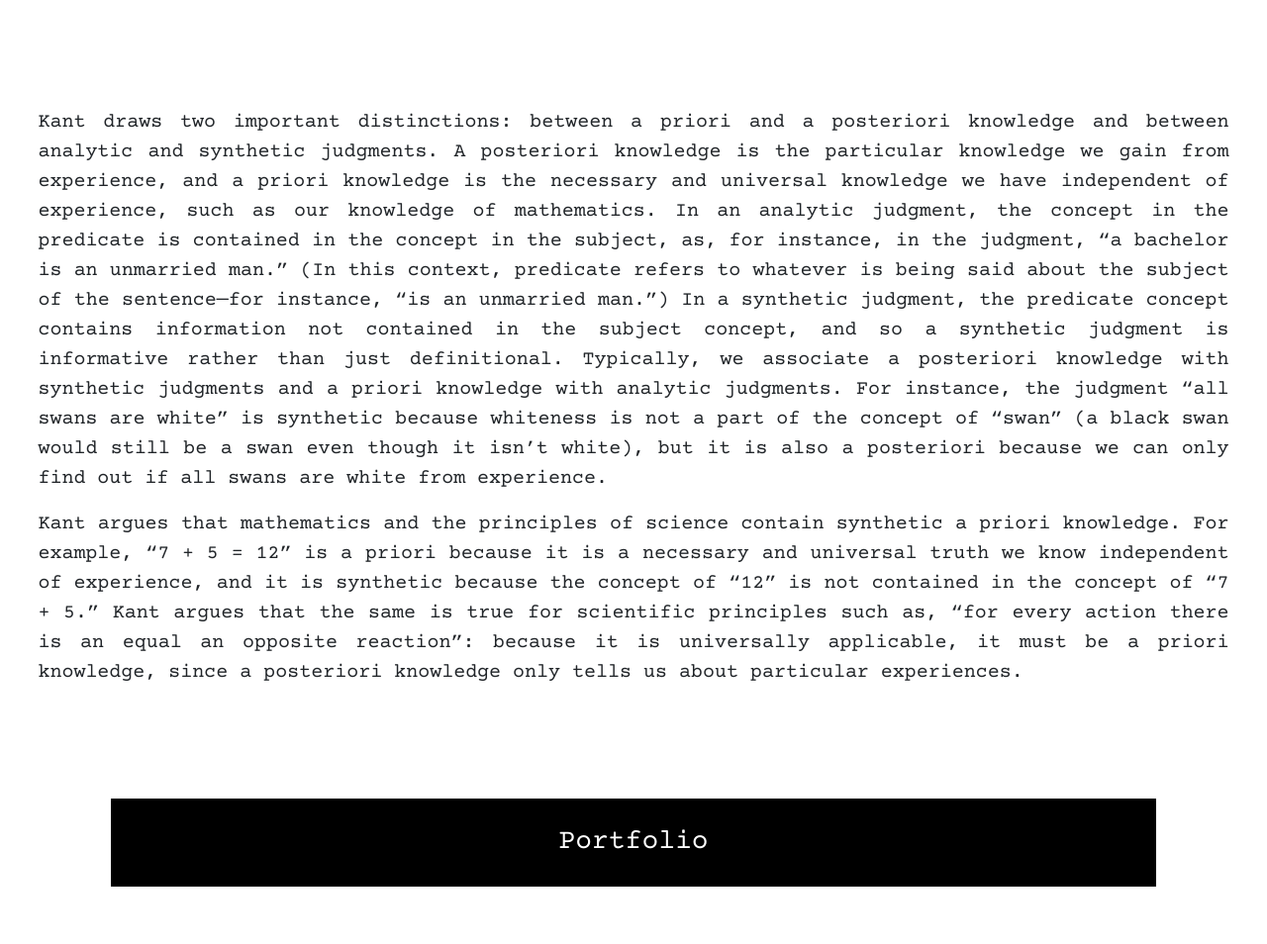
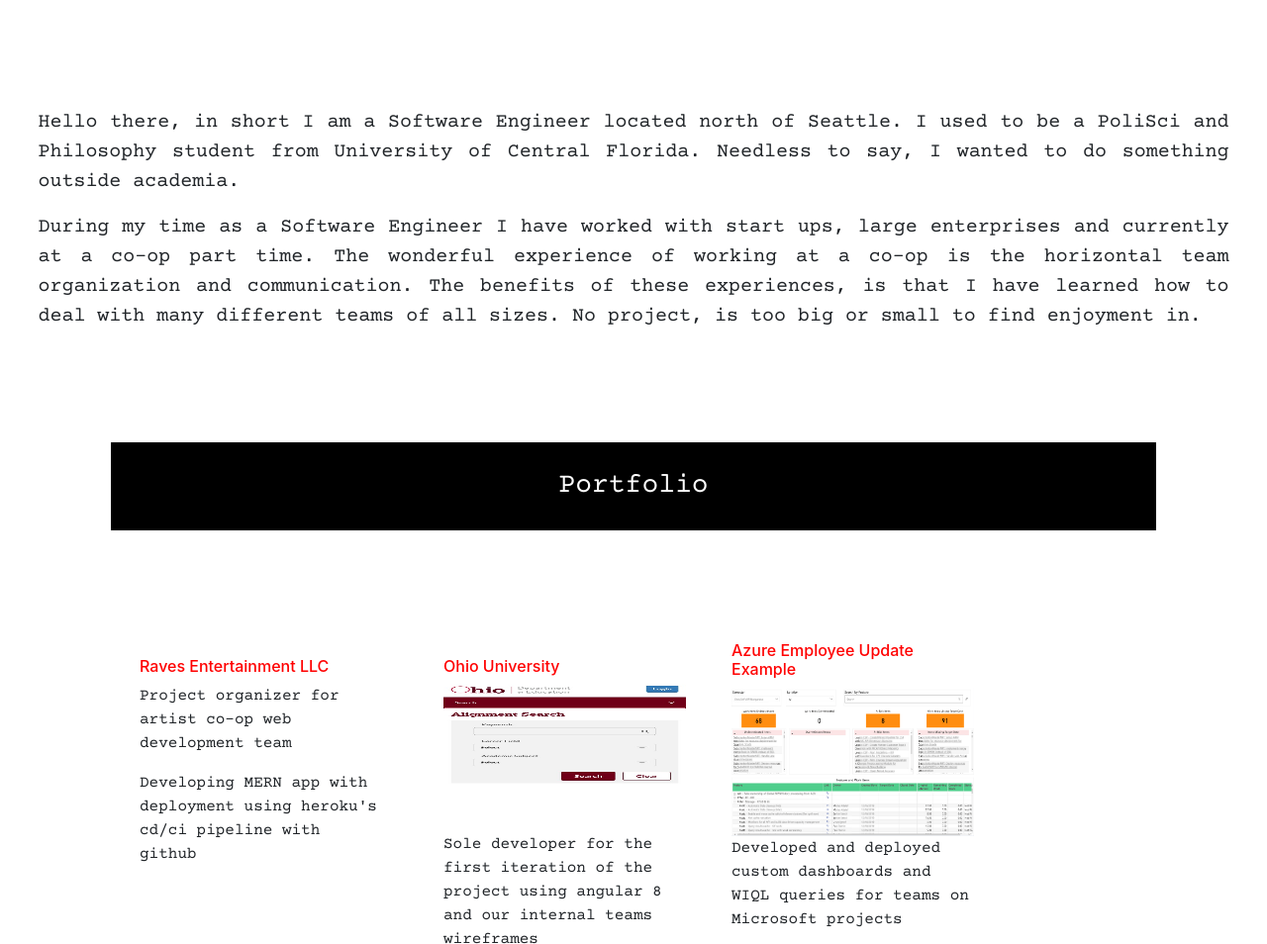
Before and after one commit to Hanleyjames/Hanleyjames.github.io, a plain HTML site: page index.html in a window 1280 px wide. Shown: the part 1005-1959 px from the top of the page at 99% size. Drawn offline with nearby package versions, Linux system fonts and the light colour scheme.

Commit message:
Add section for about and contact

```diff
--- a/index.html
+++ b/index.html
@@ -36,13 +36,16 @@
       <h3 class="section-title">About</h3>
       <div class="content">
         <p>
-          Kant draws two important distinctions: between a priori and a posteriori knowledge and between analytic and synthetic judgments. A posteriori knowledge is the particular knowledge we gain from experience, and a priori knowledge is the necessary and universal knowledge we have independent of experience, such as our knowledge of mathematics. In an analytic judgment, the concept in the predicate is contained in the concept in the subject, as, for instance, in the judgment, “a bachelor is an unmarried man.” (In this context, predicate refers to whatever is being said about the subject of the sentence—for instance, “is an unmarried man.”) In a synthetic judgment, the predicate concept contains information not contained in the subject concept, and so a synthetic judgment is informative rather than just definitional. Typically, we associate a posteriori knowledge with synthetic judgments and a priori knowledge with analytic judgments. For instance, the judgment “all swans are white” is synthetic because whiteness is not a part of the concept of “swan” (a black swan would still be a swan even though it isn’t white), but it is also a posteriori because we can only find out if all swans are white from experience.
+          Hello there, in short I am a Software Engineer located north of Seattle.
+          I used to be a PoliSci and Philosophy student from University of Central Florida.
+          Needless to say, I wanted to do something outside academia.
         </p>
         <p>
-          Kant argues that mathematics and the principles of science contain synthetic a priori knowledge. For example, “7 + 5 = 12” is a priori because it is a necessary and universal truth we know independent of experience, and it is synthetic because the concept of “12” is not contained in the concept of “7 + 5.” Kant argues that the same is true for scientific principles such as, “for every action there is an equal an opposite reaction”: because it is universally applicable, it must be a priori knowledge, since a posteriori knowledge only tells us about particular experiences.
+          During my time as a Software Engineer I have worked with start ups, large enterprises and currently at a co-op part time. The wonderful experience of working at a co-op is the horizontal team organization and communication.
+          The benefits of these experiences, is that I have learned how to deal with many different teams of all sizes.
+          No project, is too big or small to find enjoyment in.
         </p>
       </div>
-
     </section>
     <section id="portfolio-section">
       <h3 class="section-title">Portfolio</h3>
@@ -80,6 +83,9 @@
     </section>
     <section id="contact-section">
       <h3 class="section-title">Contact</h3>
+      <div class="container">
+        <p>hanley.doth@outlook.com</p>
+      </div>
     </section>
   </div>
   <script src="https://code.jquery.com/jquery-3.5.1.slim.min.js" integrity="sha384-DfXdz2htPH0lsSSs5nCTpuj/zy4C+OGpamoFVy38MVBnE+IbbVYUew+OrCXaRkfj" crossorigin="anonymous"></script>
```
